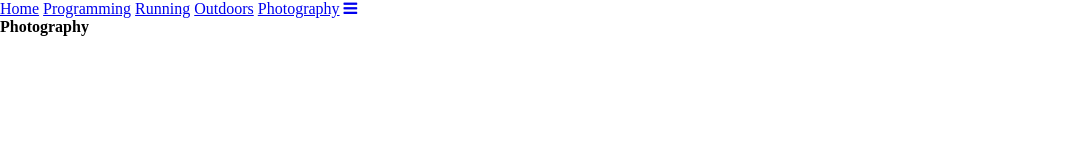
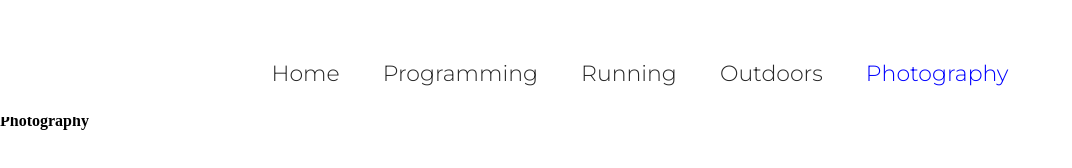
Before and after one commit to isaiahfb/Personal-Website, a plain HTML site: page photography.html in a window 1280 px wide. Shown: the whole page, without its empty margins (0-1072 px from the left). Drawn offline with Linux system fonts and the light colour scheme.

Commit message:
added nav bar to all pages

```diff
--- a/photography.html
+++ b/photography.html
@@ -5,7 +5,13 @@
         <title>Photography</title>
 
         <link rel = "stylesheet" href = "stylesheet.css">
+        <link rel = "stylesheet" href = "photography.css">
+
+        <!--fonts-->
         <link href="https://fonts.googleapis.com/css2?family=Montserrat:wght@200;300;400&display=swap" rel="stylesheet">
+
+        <!--icons-->
+        <link rel="stylesheet" href="https://fonts.googleapis.com/icon?family=Material+Icons">
 
         <script src = "main.js"></script>
 
@@ -14,19 +20,35 @@
     </head>
     <body>
 
-        <link rel="stylesheet" href="https://cdnjs.cloudflare.com/ajax/libs/font-awesome/4.7.0/css/font-awesome.min.css">
+        <div class="main">
 
-        <div class="topnav" id="myTopnav">
-        <a href="home.html">Home</a>
-        <a href="programming.html">Programming</a>
-        <a href="running.html">Running</a>
-        <a href="outdoors.html">Outdoors</a>
-        <a href="photography.html" class="active">Photography</a>
-        <a href="javascript:void(0);" class="icon" onclick="addResponsive()">
-            <i class="fa fa-bars"></i>
-        </a>
+            <nav class="navbar" id="myNavbar">
+
+
+                <ul>
+                    <li><a href="home.html" >Home</a></li>
+                    <li><a href="programming.html">Programming</a></li>
+                    <li><a href="running.html">Running</a></li>
+                    <li><a href="outdoors.html">Outdoors</a></li>
+                    <li><a href="photography.html" class="active">Photography</a></li>
+                </ul>
+
+                <a href="#" class="menuicon" onclick="openMenu()">
+                    <i id="hamburgermenu" class="material-icons">menu</i>
+                </a>
+
+            </nav>
+
+            <div class="content">
+
+                <h1>Photography</h1>
+
+
+            </div>
+
         </div>
 
-        <h1>Photography</h1>
+
+
     </body>
 </html>
```
Also changed, not shown: outdoors.html (+35 -11 lines), running.html (+35 -11 lines).
